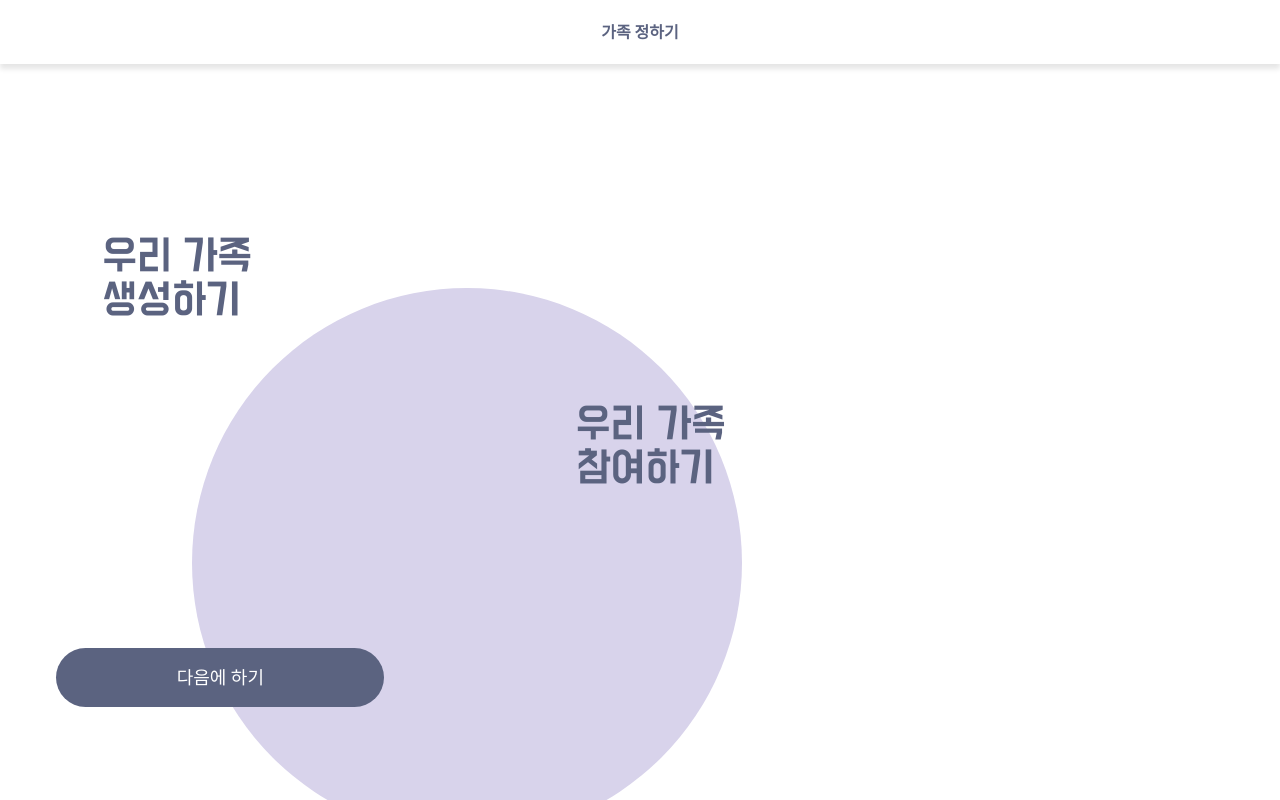
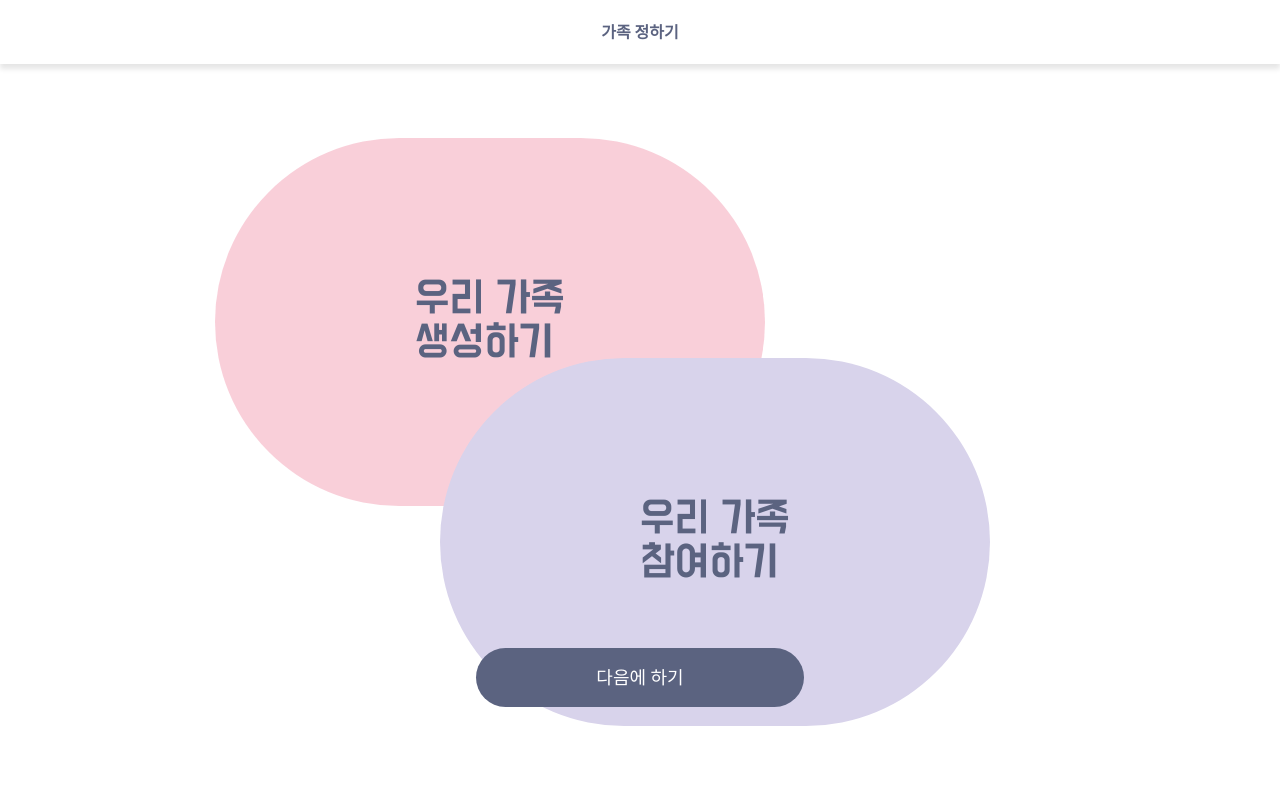
Before and after one commit to familymoments/Front, a React (Create React App) app in the folder front/: page / in a window 1280 px wide. Built offline with nearby package versions, Linux system fonts and the light colour scheme.

Commit message:
[feat] 가족생성페이

```diff
--- a/front/src/components/CircleButton/CircleButton.module.css
+++ b/front/src/components/CircleButton/CircleButton.module.css
@@ -1,9 +1,18 @@
-.circle1 {
+.circle{
     width: 550px;
     height: 550px;
+    display: flex;
+    justify-content: center;
+    align-items: center;
+    border-radius: 550px;
+}
+
+.circle1 {
+
     background-color: #EF88A166;
-    border-radius: 50%;
+
     transition: background-color .5s;
+
 }
 
 .activeCircle1 {
@@ -11,10 +20,9 @@
 }
 
 .circle2 {
-    width: 550px;
-    height: 550px;
+
     background-color: #D8D3EB;
-    border-radius: 50%;
+
     transition: background-color .5s;
 }
 
@@ -30,8 +38,6 @@
     width: 150px;
     height: 88px;
     position: absolute;
-    top: 11vh;
-    left: 71vw;
 }
 
 .title2 {
@@ -41,7 +47,4 @@
     font-family: "BM Dohyeon";
     width: 150px;
     height: 88px;
-    position: absolute;
-    top: 10vh;
-    left: 30vw;
 }
--- a/front/src/components/CircleButton/index.jsx
+++ b/front/src/components/CircleButton/index.jsx
@@ -15,7 +15,7 @@ const CircleButton = (props) => {
 
     return (
         <div
-            className={`
+            className={`${classes.circle}
                 ${props.layout}
                 ${props.type === "pink" ? classes.circle1 : ''}
                 ${props.type === "purple" ? classes.circle2 : ''}
--- a/front/src/pages/NewFamily/NewFamily.module.css
+++ b/front/src/pages/NewFamily/NewFamily.module.css
@@ -1,28 +1,37 @@
 .NewFamily {
+    position: static;
     display: flex;
     flex-direction: column;
     justify-content: center;
     align-items: center;
     overflow: hidden;
+    width: 100vw;
 }
 
 .area {
     position: relative;
-    width: 100vw;
+    width: 500px;
     /* 100vh - header height size => 100vh - 8vh => 92vh */
     height: 92vh;
+
+    display: flex;
+    flex-direction: column;
+    justify-content: center;
+    align-items: center;
+
 }
 
 .pinkCircleBtn {
-    position: absolute;
-    top: 6vh;
-    left: -63vw;
+    position: relative;
+    top: 10%;
+    left: -30%;
+
 }
 
 .purpleCircleBtn {
-    position: absolute;
-    top: 28vh;
-    left: 15vw;
+    position: relative;
+    bottom: 10%;
+    left: 15%;
 }
 
 .btn {
@@ -31,5 +40,4 @@
     /* hardcoding */
     /* left: 16px; */
     /* ( (16 / 360) * 100 )vw => 4.4vw */
-    left: 4.4vw;
 }
```
